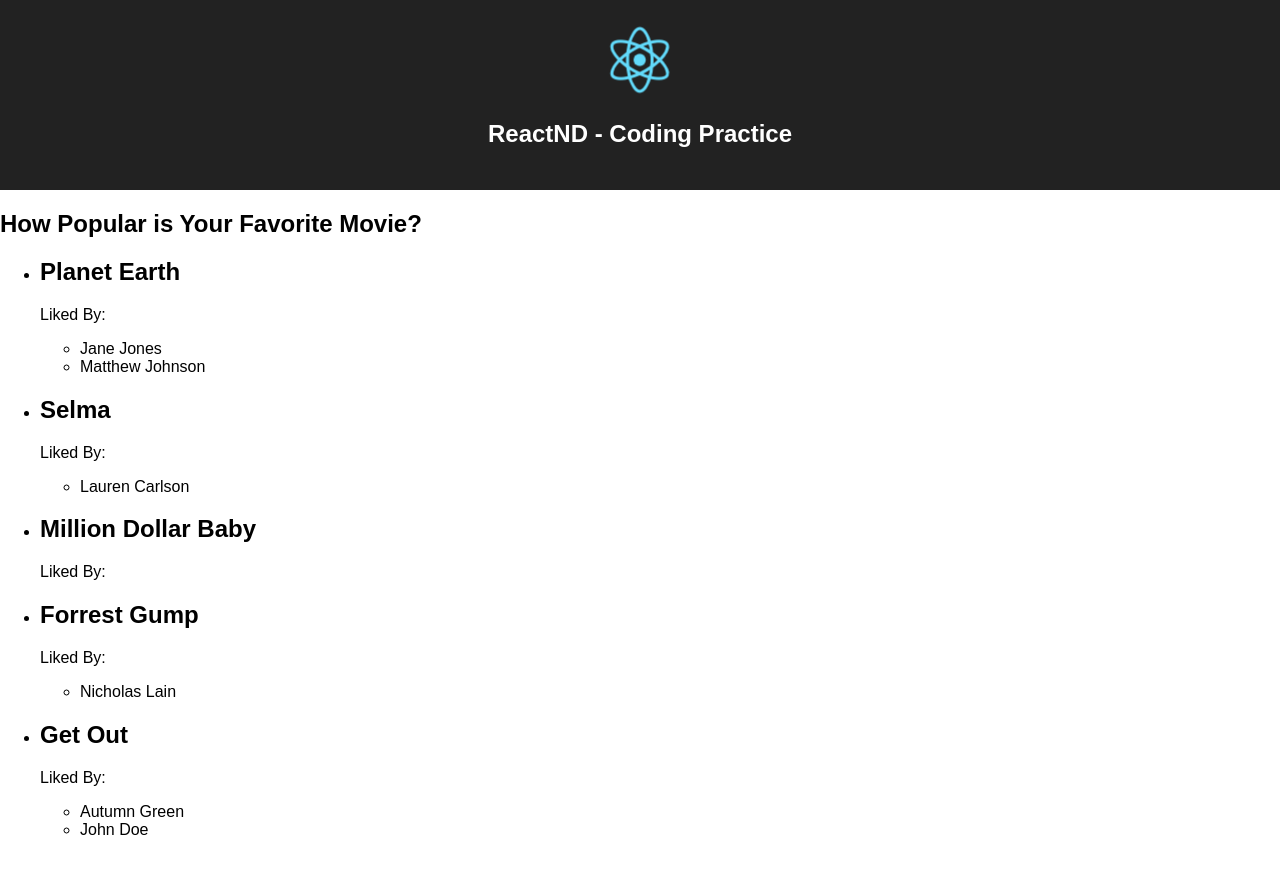
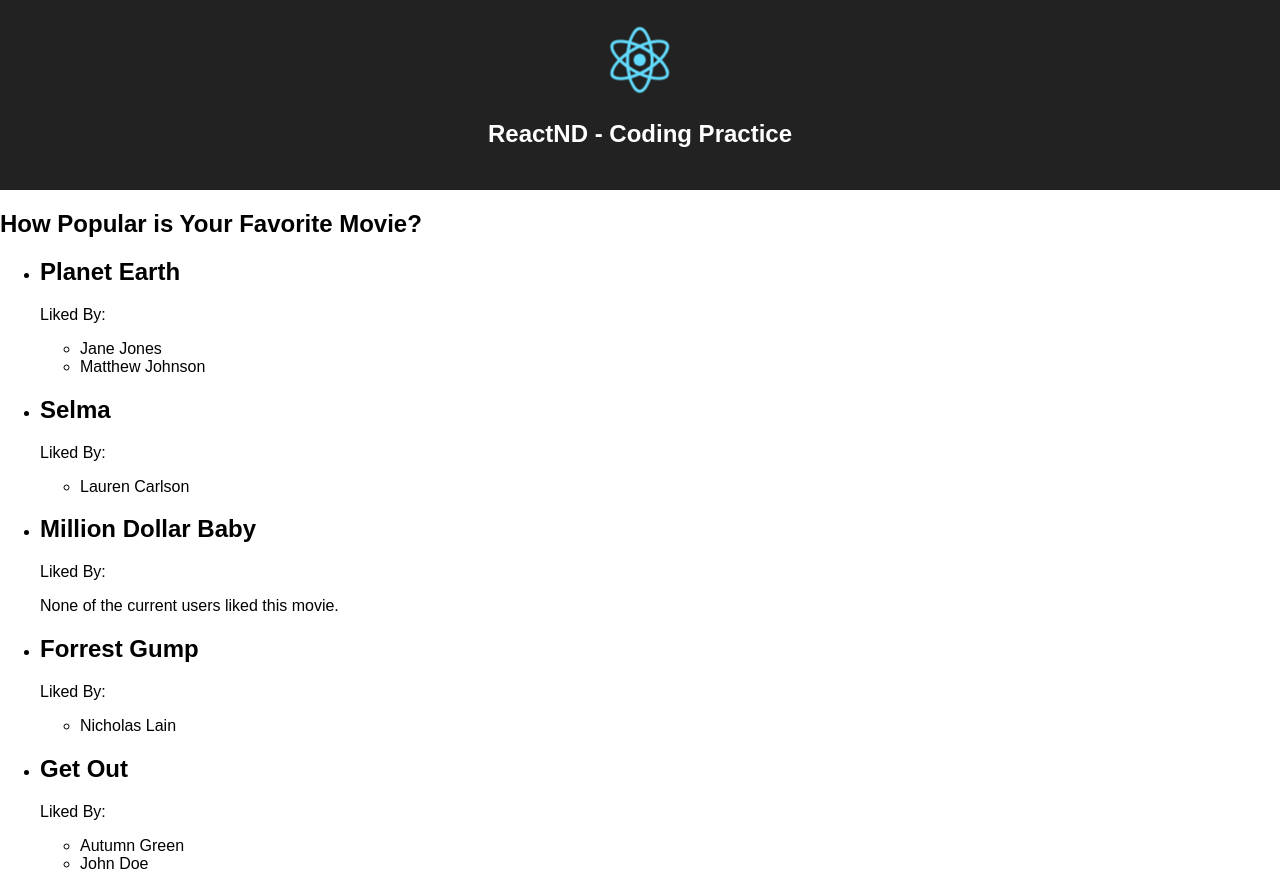
Before and after one commit to iamYatingLiu/udacity-react, a React (Create React App) app: page / in a window 1280 px wide. Before the commit the page ends 855 px from the top, so only its background shows below. Built offline with nearby package versions, Linux system fonts and the light colour scheme.

Commit message:
exercise2

```diff
--- a/src/Dashboard.js
+++ b/src/Dashboard.js
@@ -12,7 +12,6 @@ class Dashboard extends Component {
             {Object.keys(movieslist).map((movieid) =>
             {
               var usersID = profileslist.filter((profile) => profile.favoriteMovieID === movieid).map(profile => profile.userID);
-              //var usersID= profiles.map(profile => profile.userID);
               var users = Object.keys(userslist).reduce(function(r, e) {
                 if (usersID.includes(e)) r[e] = userslist[e]
                 return r;
--- a/src/UserList.js
+++ b/src/UserList.js
@@ -3,6 +3,11 @@ import React, { Component } from 'react';
 class UserList extends Component {
     render() {
         const users = this.props.users;
+
+        if (!users || Object.keys(users).length === 0) {
+            return <p>None of the current users liked this movie.</p>;
+        }
+        else {
             return (
                 <ul>
                     {Object.keys(users).map((userid) => <li>{users[userid].name}</li>)}
@@ -10,5 +15,6 @@ class UserList extends Component {
             );
         }
     }
+}
 
 export default UserList;
```
Lines whose indentation alone changed are shown as unchanged.
